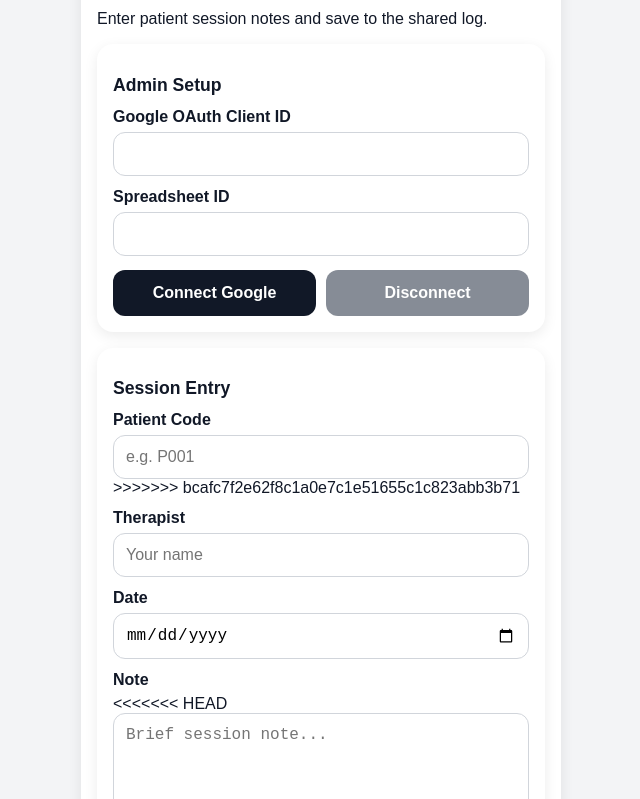
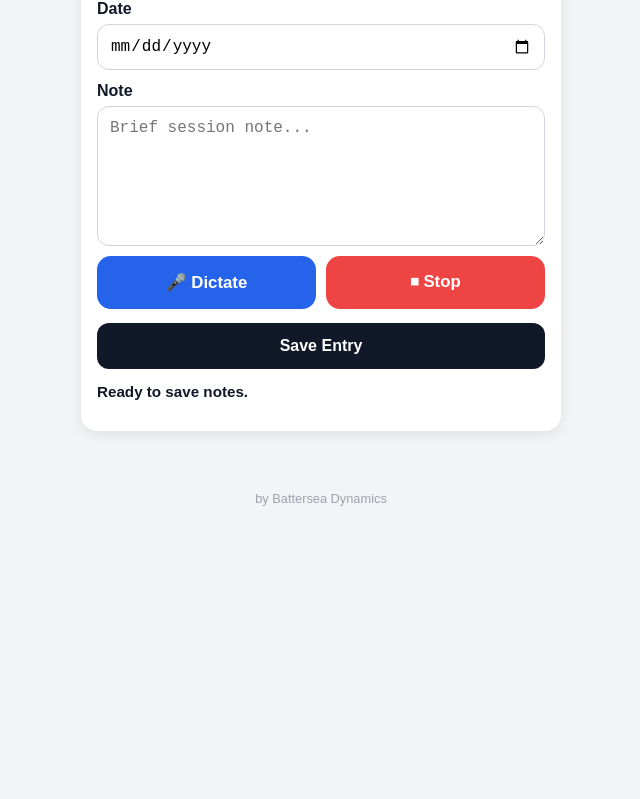
Before and after one commit to battersea-dynamics/client-notes-app, a website: page index.html in a window 1280 px wide. Shown: the part 350-1149 px from the top of the page, without its empty margins (319-959 px from the left). After the commit the page ends 856 px from the top, so only its background shows below. Drawn offline with Linux system fonts and the light colour scheme.

Commit message:
Resolve merge conflict - keep local version

```diff
--- a/index.html
+++ b/index.html
@@ -11,7 +11,6 @@
   </head>
   <body>
     <main class="app">
-<<<<<<< HEAD
       <header class="app-header">
        <div class="logo-container">
          <img src="logo.png" class="app-logo" alt="Battersea Dynamics logo" />
@@ -25,33 +24,6 @@
         <select id="patientCode">
          <option value="">patients...</option>
         </select>
-=======
-      <header>
-        <h1>Client Notes</h1>
-        <p>Enter patient session notes and save to the shared log.</p>
-      </header>
-
-      <section class="card" id="adminSetup">
-        <h2>Admin Setup</h2>
-
-        <label for="clientId">Google OAuth Client ID</label>
-        <input id="clientId" type="text" />
-
-        <label for="spreadsheetId">Spreadsheet ID</label>
-        <input id="spreadsheetId" type="text" />
-
-        <div class="button-row">
-          <button id="connectBtn">Connect Google</button>
-          <button id="disconnectBtn" class="secondary" disabled>Disconnect</button>
-        </div>
-      </section>
-
-      <section class="card">
-        <h2>Session Entry</h2>
-
-        <label for="patientCode">Patient Code</label>
-        <input id="patientCode" type="text" placeholder="e.g. P001" />
->>>>>>> bcafc7f2e62f8c1a0e7c1e51655c1c823abb3b71
 
         <label for="therapistName">Therapist</label>
         <input id="therapistName" type="text" placeholder="Your name" />
@@ -60,7 +32,6 @@
         <input id="entryDate" type="date" />
 
         <label for="notesInput">Note</label>
-<<<<<<< HEAD
 
           <div class="note-input-row">
             <textarea id="notesInput" rows="6" placeholder="Brief session note..."></textarea>
@@ -83,19 +54,6 @@
     </footer>
 
     <script src="offline-queue.js"></script>
-=======
-        <textarea id="notesInput" rows="6" placeholder="Brief session note..."></textarea>
-
-        <div class="button-row">
-          <button id="saveBtn" disabled>Save Entry</button>
-        </div>
-
-        <p id="status" class="status">Connect to enable saving.</p>
-      </section>
-    </main>
-
-    <script src="https://accounts.google.com/gsi/client" async defer></script>
->>>>>>> bcafc7f2e62f8c1a0e7c1e51655c1c823abb3b71
     <script src="app.js"></script>
   </body>
 </html>
```
